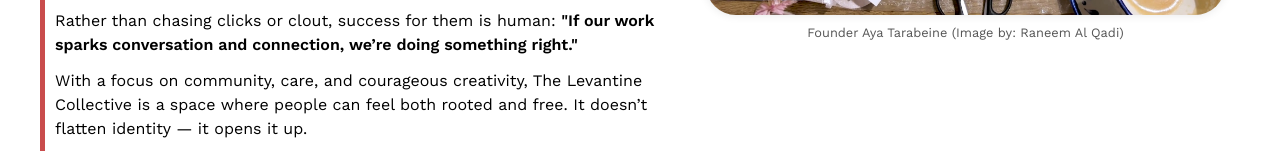
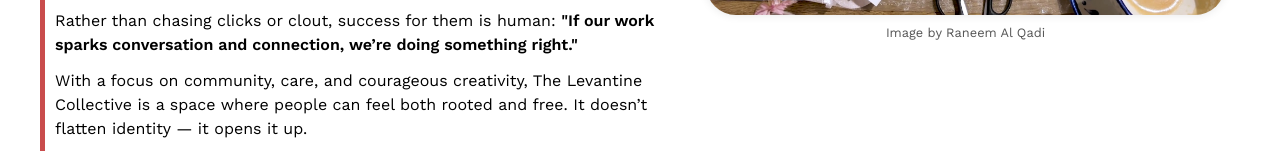
Before and after one commit to Neemo134/Levantine-Collective.github.io, a plain HTML site: page index.html in a window 1280 px wide. Shown: the part 2247-2400 px from the top of the page. Drawn offline with nearby package versions, Linux system fonts and the light colour scheme; a script that the page names is missing; a web font is replaced by a local one.

Commit message:
Update index.html

```diff
--- a/index.html
+++ b/index.html
@@ -121,7 +121,7 @@
           </div>
           <div style="flex: 1 1 300px; text-align: center;">
            <img class="intro-img" src="image/img3.jpg" alt="Aya Tarabeine - Founder of The Levantine Collective" style="max-width: 100%; border-radius: 30px; box-shadow: 0 0 10px rgba(0,0,0,0.1);">
-            <small style="display: block; margin-top: 0.5rem; color: #555;">Founder Aya Tarabeine (Image by: Raneem Al Qadi)</small>
+            <small style="display: block; margin-top: 0.5rem; color: #555;">Image by Raneem Al Qadi</small>
           </div>
         </div>
       </section>
```
